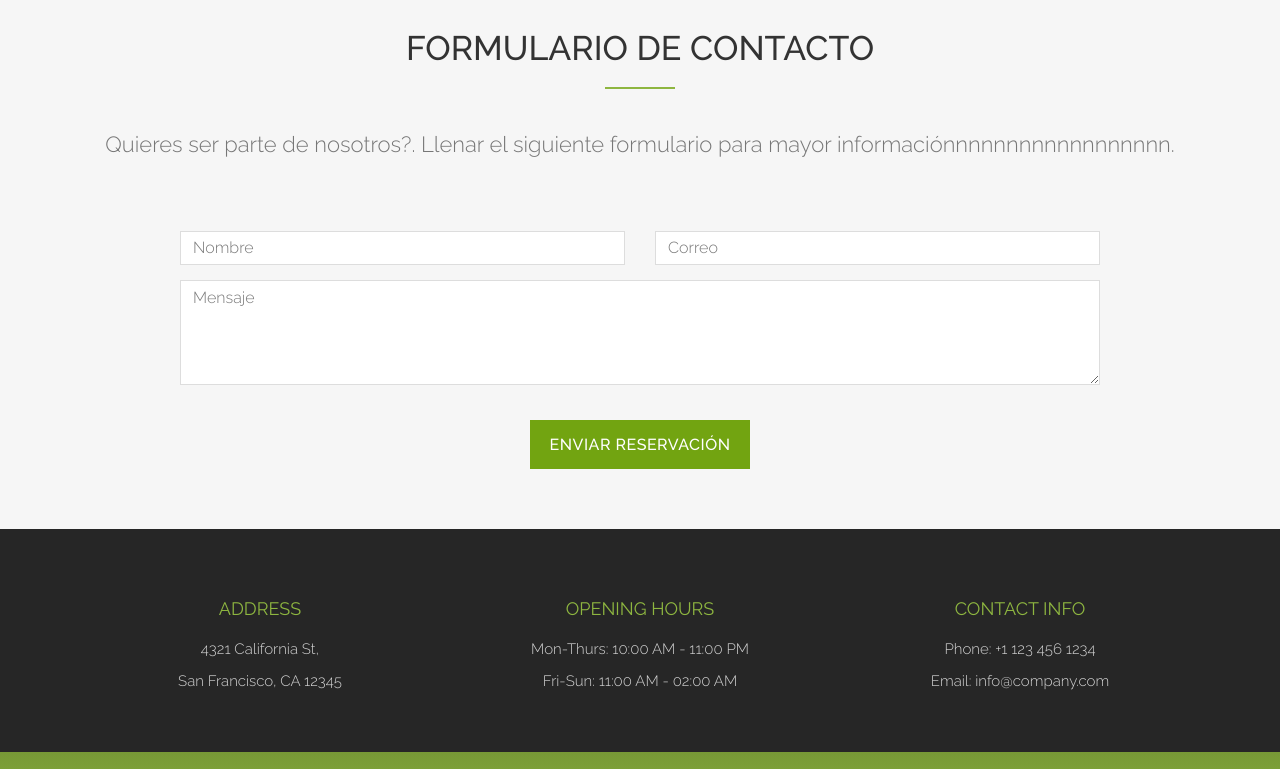
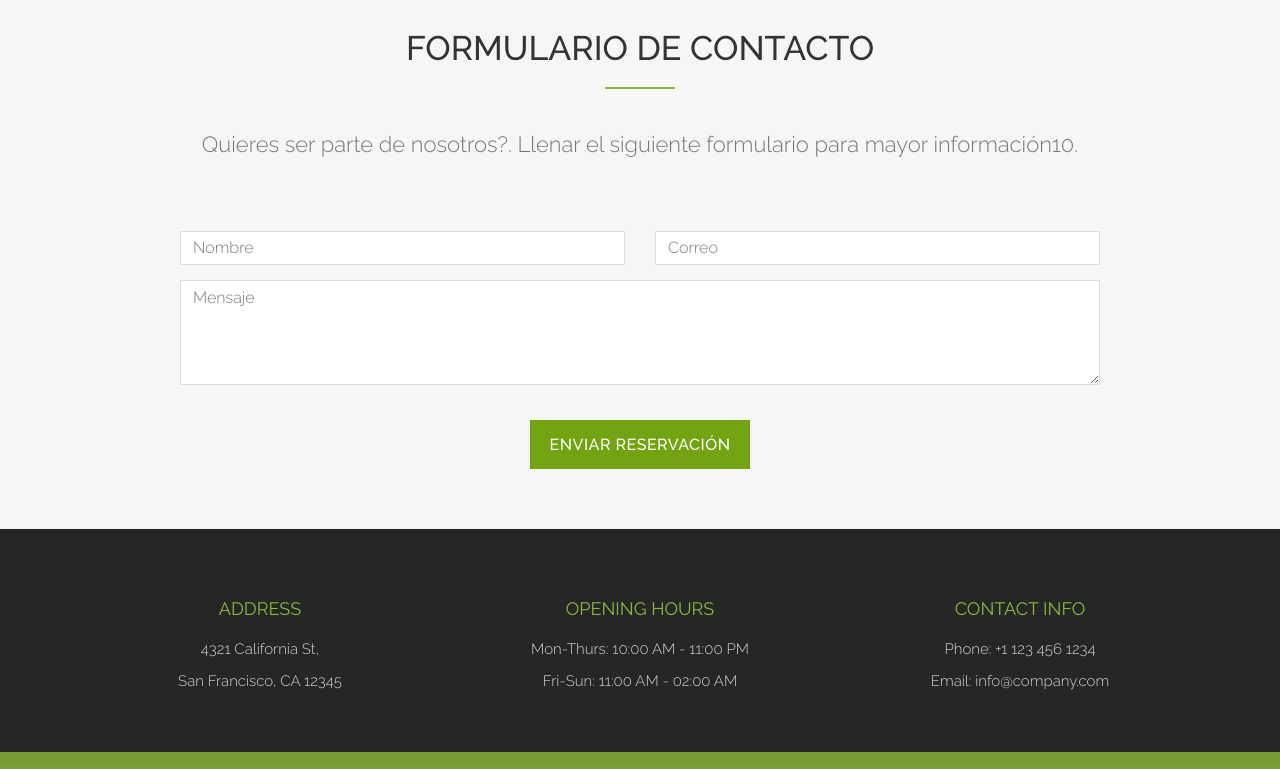
Before and after one commit to Frankl1202/Cafeteria, a plain HTML site: page index.html in a window 1280 px wide. Shown: the part 5720-6489 px from the top of the page. Drawn offline with nearby package versions, Linux system fonts and the light colour scheme.

Commit message:
Prueba01

```diff
--- a/index.html
+++ b/index.html
@@ -417,7 +417,7 @@
     <div class="section-title text-center">
       <h2>FORMULARIO DE CONTACTO</h2>
       <hr>
-      <p>Quieres ser parte de nosotros?. Llenar el siguiente formulario para mayor informaciónnnnnnnnnnnnnnnnnn.</p>
+      <p>Quieres ser parte de nosotros?. Llenar el siguiente formulario para mayor información10.</p>
     </div>
     <div class="col-md-10 col-md-offset-1">
       <form name="sentMessage" id="contactForm" novalidate>
```
